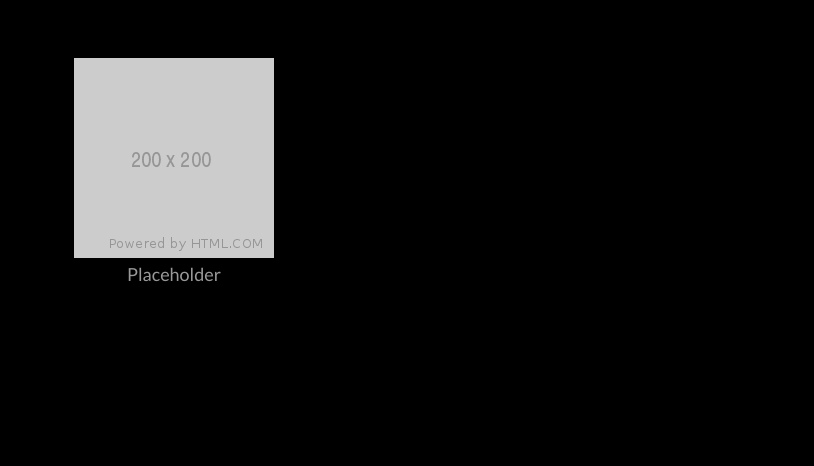
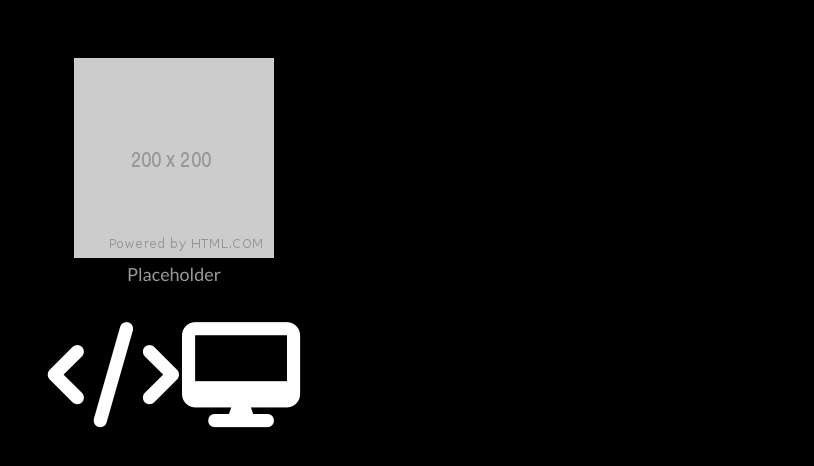
Before and after one commit to JesseJ713/Portfoli2.0, a plain HTML site: page index.html in a window 1280 px wide. Both pictures are taken after a click on the picture 290 px from the left and 1976 px from the top of the page. Shown: the part 1682-2148 px from the top of the page, without its empty margins (466-1280 px from the left). Drawn offline with nearby package versions, Linux system fonts and the light colour scheme.

Commit message:
Added images for soon-to-be clickable links for the projects

```diff
--- a/index.html
+++ b/index.html
@@ -153,6 +153,10 @@
   <div class="w3-modal-content w3-animate-zoom w3-center w3-transparent w3-padding-64">
     <img id="img01" class="w3-image">
     <p id="caption" class="w3-opacity w3-large"></p>
+    <div class="w3-modal-content w3-animate-zoom w3-center w3-transparent w3-padding-32">
+        <i class="fas fa-code fa-7x w3-hover-opacity"></i>
+        <i class="fas fa-desktop fa-7x w3-hover-opacity"></i>
+    </div>
   </div>
 </div>
 
```
